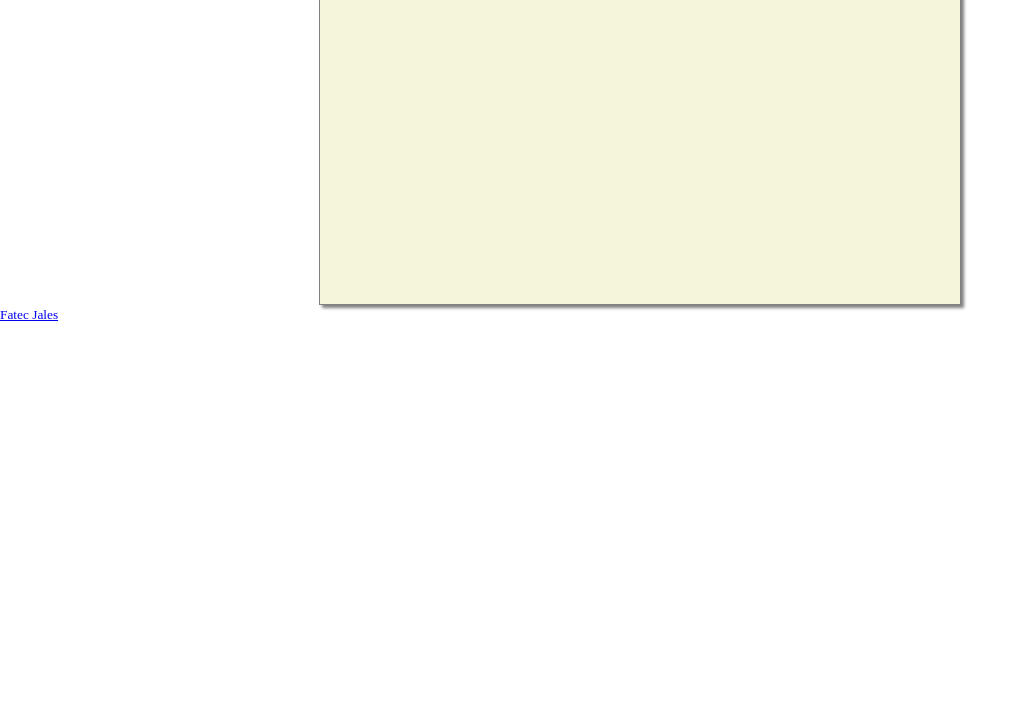
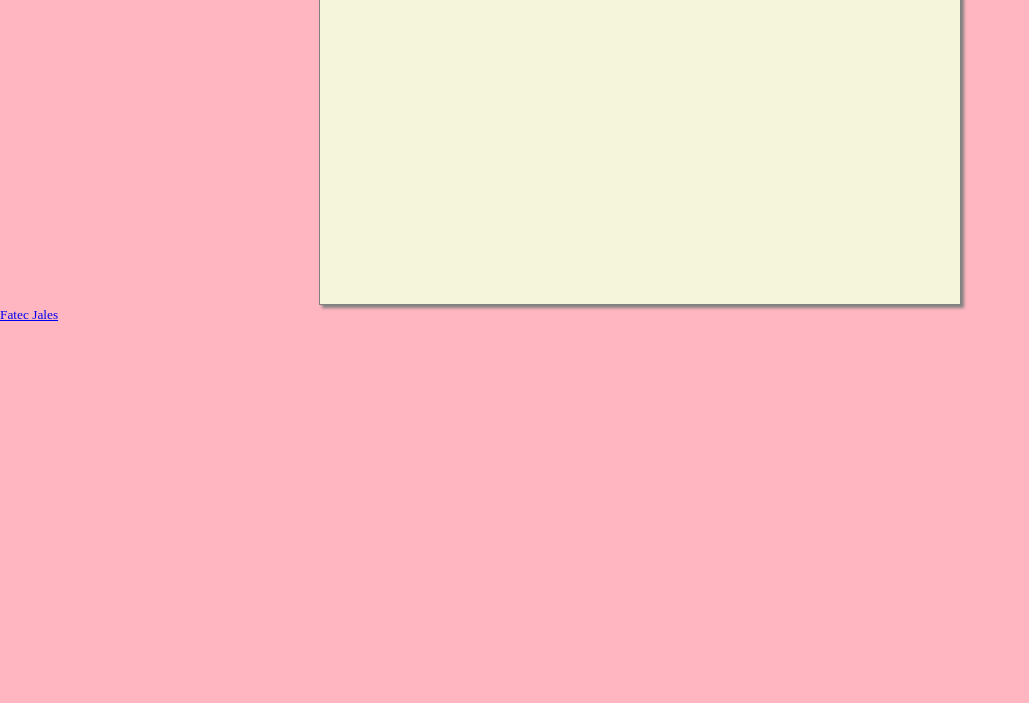
Before and after one commit to joaovneres/si_intro_git, a plain HTML site: page index.html in a window 1280 px wide. Shown: the part 97-800 px from the top of the page, without its empty margins (0-1029 px from the left). Drawn offline with Linux system fonts and the light colour scheme.

Commit message:
Background color is ok or not ok

```diff
--- a/style.css
+++ b/style.css
@@ -22,3 +22,7 @@ ul.list > li{
     font-style: italic;
     color: purple;
 }
+
+body{
+    background-color: lightpink;
+}
```
